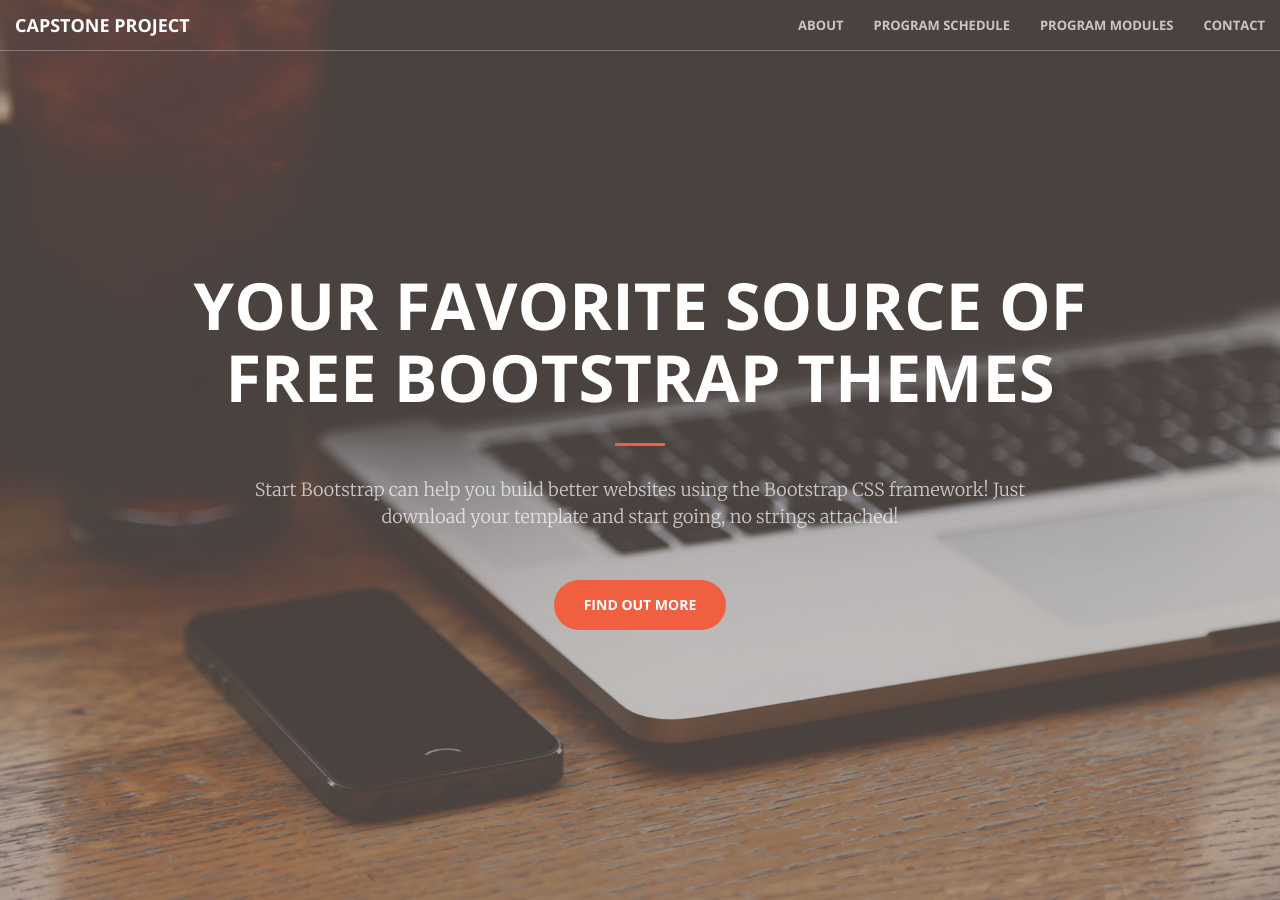
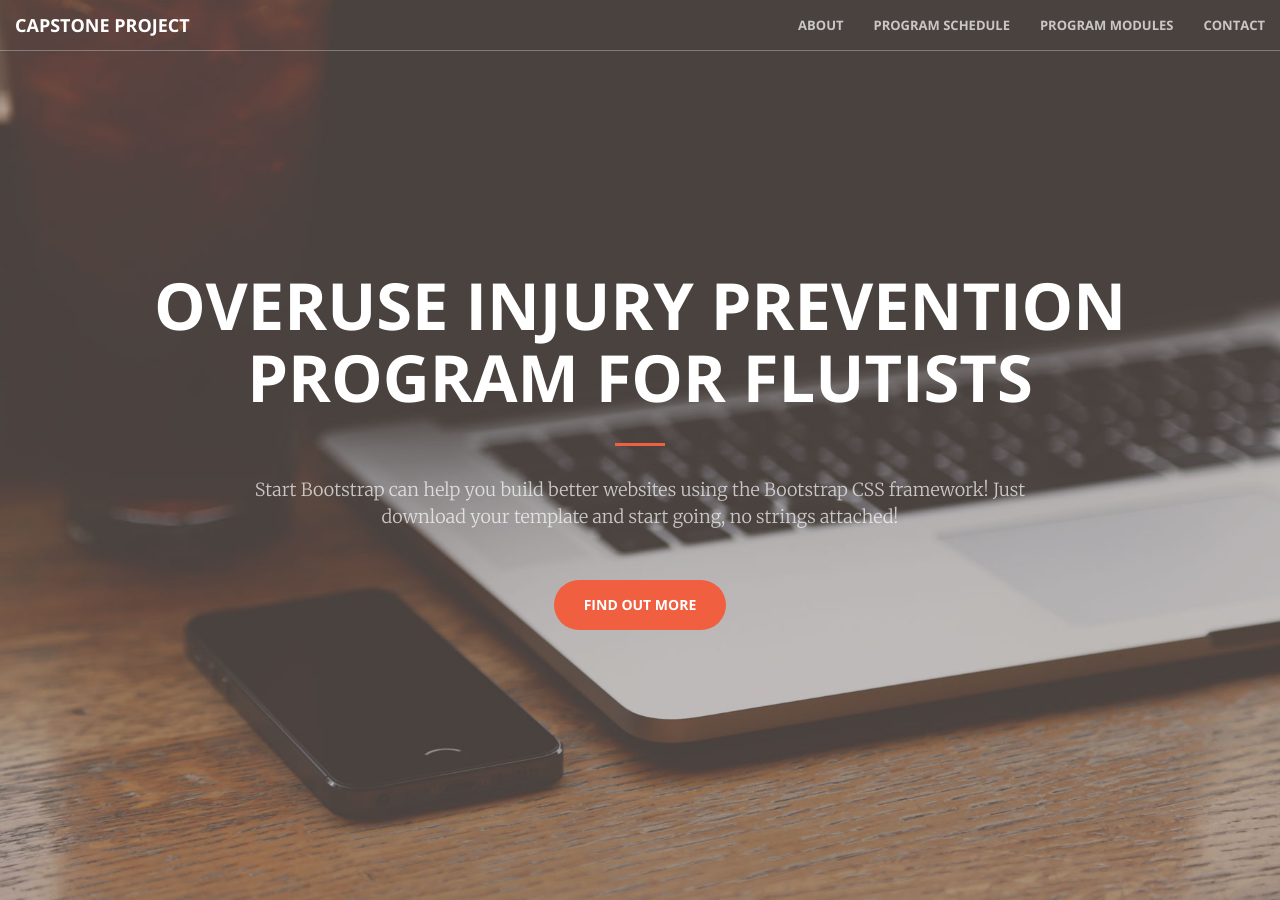
Before and after one commit to jkimOTD/jkimOTD.github.io, a Jekyll site: the page built from index.html, in a window 1280 px wide and 900 px high. Built offline with Jekyll 4.4.1, drawn with Linux system fonts in a browser that asks for light colours.

Commit message:
Update header.html

```diff
--- a/_includes/header.html
+++ b/_includes/header.html
@@ -1,7 +1,7 @@
 <header>
     <div class="header-content">
         <div class="header-content-inner">
-            <h1>Your Favorite Source of Free Bootstrap Themes</h1>
+            <h1>Overuse Injury Prevention Program for Flutists</h1>
             <hr>
             <p>Start Bootstrap can help you build better websites using the Bootstrap CSS framework! Just download your template and start going, no strings attached!</p>
             <a href="#about" class="btn btn-primary btn-xl page-scroll">Find Out More</a>
```
